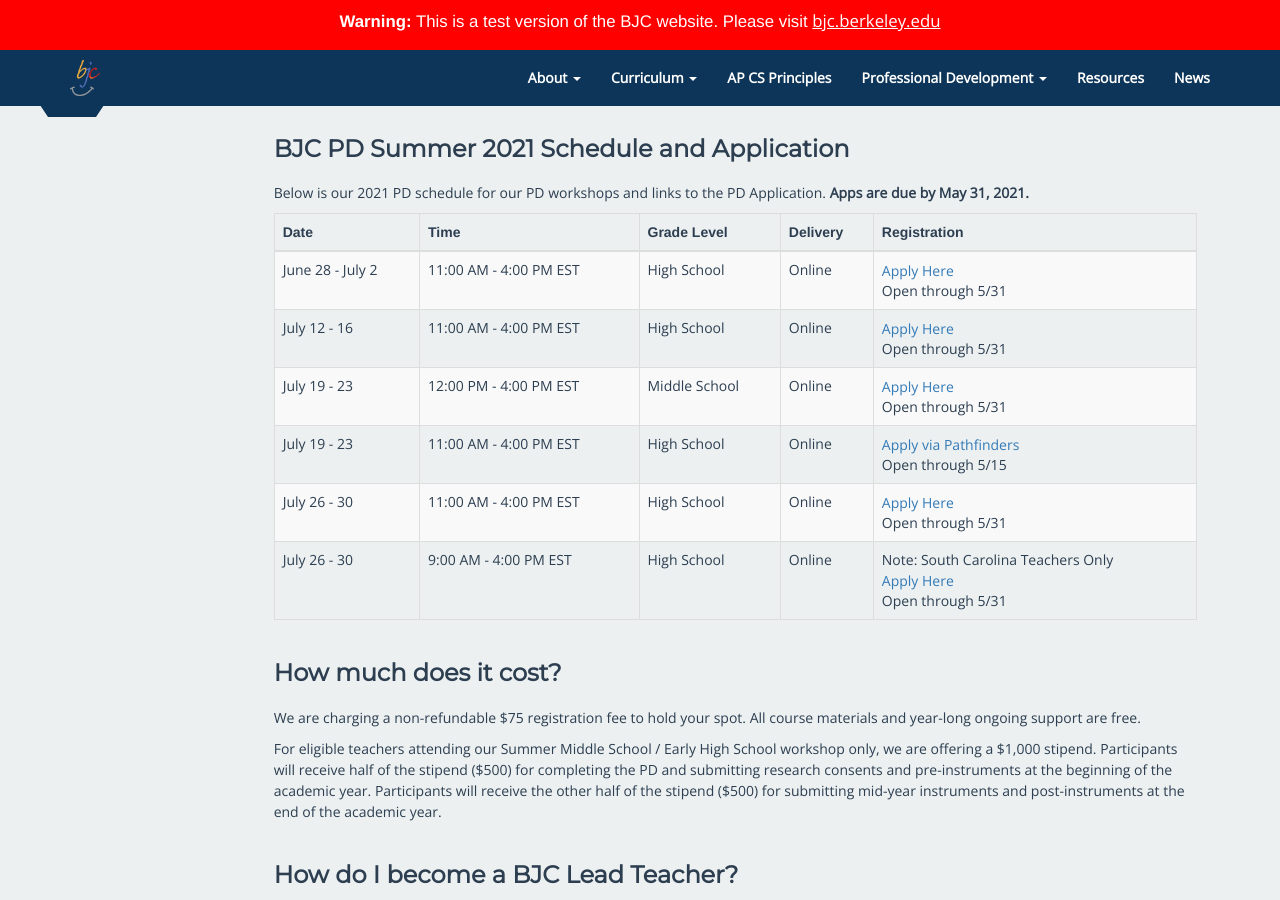
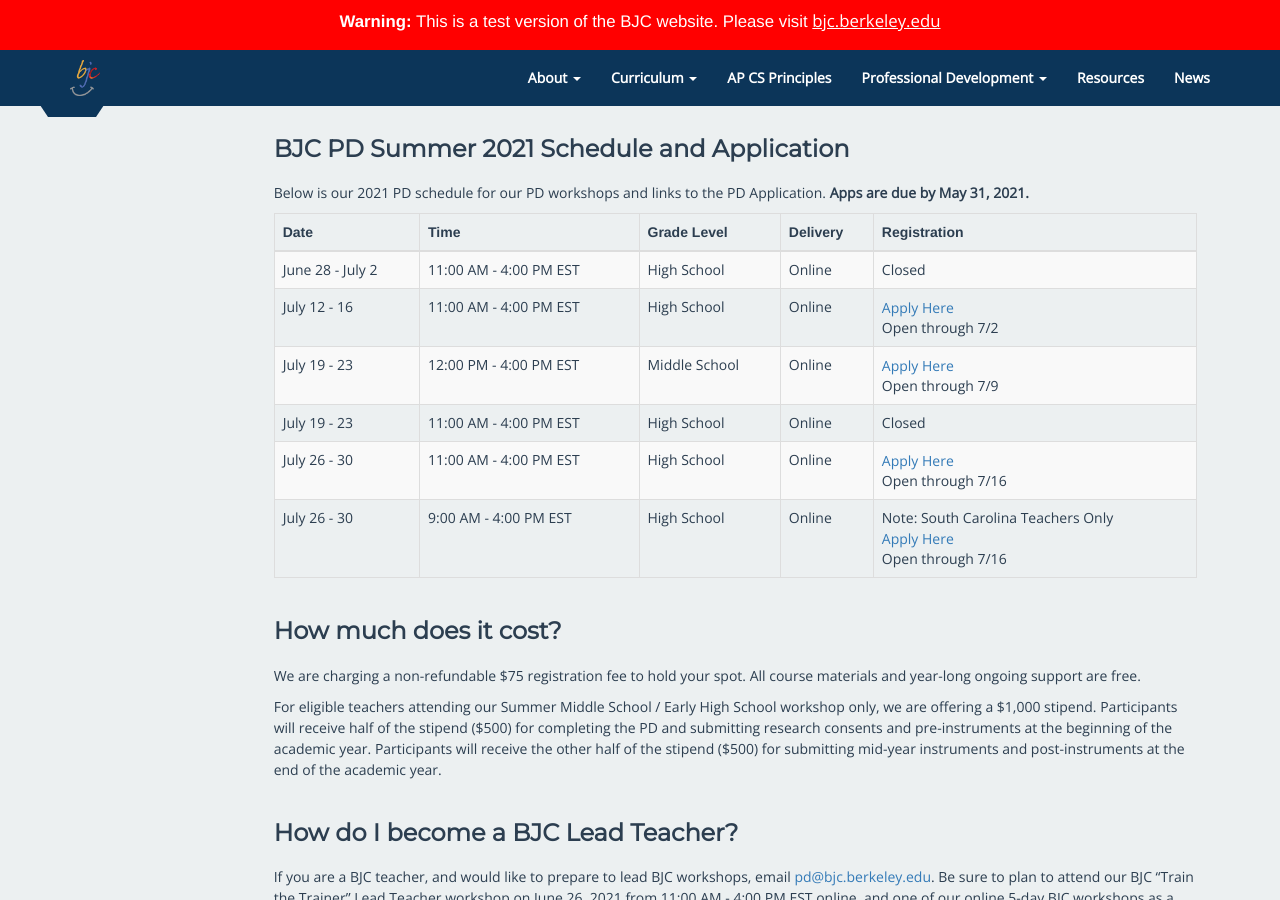
Before and after one commit to beautyjoy/beautyjoy.github.io, a Jekyll site: the page built from summer-pd/index.md, in a window 1280 px wide and 900 px high, scrolled down 1185 px. Built offline with Jekyll 4.4.1, drawn with Linux system fonts in a browser that asks for light colours.

Commit message:
updated due dates

```diff
--- a/summer-pd/index.md
+++ b/summer-pd/index.md
@@ -87,42 +87,42 @@
     <td>11:00 AM - 4:00 PM EST</td>
     <td>High School</td>
     <td>Online</td>
-    <td><a href ='https://docs.google.com/forms/d/e/1FAIpQLSfMXCF-rMfLLD0IFyLkUJldlyHs-6ICUT6X_LZPTlqQhK8tag/viewform'>Apply Here</a><br>Open through 5/31</td>
+    <td>Closed</td>
   </tr>
   <tr>
     <td>July 12 - 16</td>
     <td>11:00 AM - 4:00 PM EST</td>
     <td>High School</td>
     <td>Online</td>
-    <td><a href ='https://docs.google.com/forms/d/e/1FAIpQLSfMXCF-rMfLLD0IFyLkUJldlyHs-6ICUT6X_LZPTlqQhK8tag/viewform'>Apply Here</a><br>Open through 5/31</td>
+    <td><a href ='https://docs.google.com/forms/d/e/1FAIpQLSfMXCF-rMfLLD0IFyLkUJldlyHs-6ICUT6X_LZPTlqQhK8tag/viewform'>Apply Here</a><br>Open through 7/2</td>
   </tr>
   <tr>
     <td>July 19 - 23</td>
     <td>12:00 PM - 4:00 PM EST</td>
     <td>Middle School</td>
     <td>Online</td>
-    <td><a href ='https://docs.google.com/forms/d/e/1FAIpQLSfMXCF-rMfLLD0IFyLkUJldlyHs-6ICUT6X_LZPTlqQhK8tag/viewform'>Apply Here</a><br>Open through 5/31</td>
+    <td><a href ='https://docs.google.com/forms/d/e/1FAIpQLSfMXCF-rMfLLD0IFyLkUJldlyHs-6ICUT6X_LZPTlqQhK8tag/viewform'>Apply Here</a><br>Open through 7/9</td>
   </tr>
   <tr>
     <td>July 19 - 23</td>
     <td>11:00 AM - 4:00 PM EST</td>
     <td>High School</td>
     <td>Online</td>
-    <td><a href ='https://docs.google.com/forms/d/e/1FAIpQLSfMXCF-rMfLLD0IFyLkUJldlyHs-6ICUT6X_LZPTlqQhK8tag/viewform'>Apply via Pathfinders</a><br>Open through 5/15</td>
+    <td>Closed</td>
   </tr>
   <tr>
     <td>July 26 - 30</td>
     <td>11:00 AM - 4:00 PM EST</td>
     <td>High School</td>
     <td>Online</td>
-    <td><a href ='https://docs.google.com/forms/d/e/1FAIpQLSfMXCF-rMfLLD0IFyLkUJldlyHs-6ICUT6X_LZPTlqQhK8tag/viewform'>Apply Here</a><br>Open through 5/31</td>
+    <td><a href ='https://docs.google.com/forms/d/e/1FAIpQLSfMXCF-rMfLLD0IFyLkUJldlyHs-6ICUT6X_LZPTlqQhK8tag/viewform'>Apply Here</a><br>Open through 7/16</td>
   </tr>
   <tr>
     <td>July 26 - 30</td>
     <td>9:00 AM - 4:00 PM EST</td>
     <td>High School</td>
     <td>Online</td>
-    <td>Note: South Carolina Teachers Only <br> <a href ='https://web.cvent.com/event/fe738b8e-9bc3-4048-92f8-64280220d7d1/summary'>Apply Here</a><br>Open through 5/31</td>
+    <td>Note: South Carolina Teachers Only <br> <a href ='https://web.cvent.com/event/fe738b8e-9bc3-4048-92f8-64280220d7d1/summary'>Apply Here</a><br>Open through 7/16</td>
   </tr>
  </tbody>
 </table>
```
